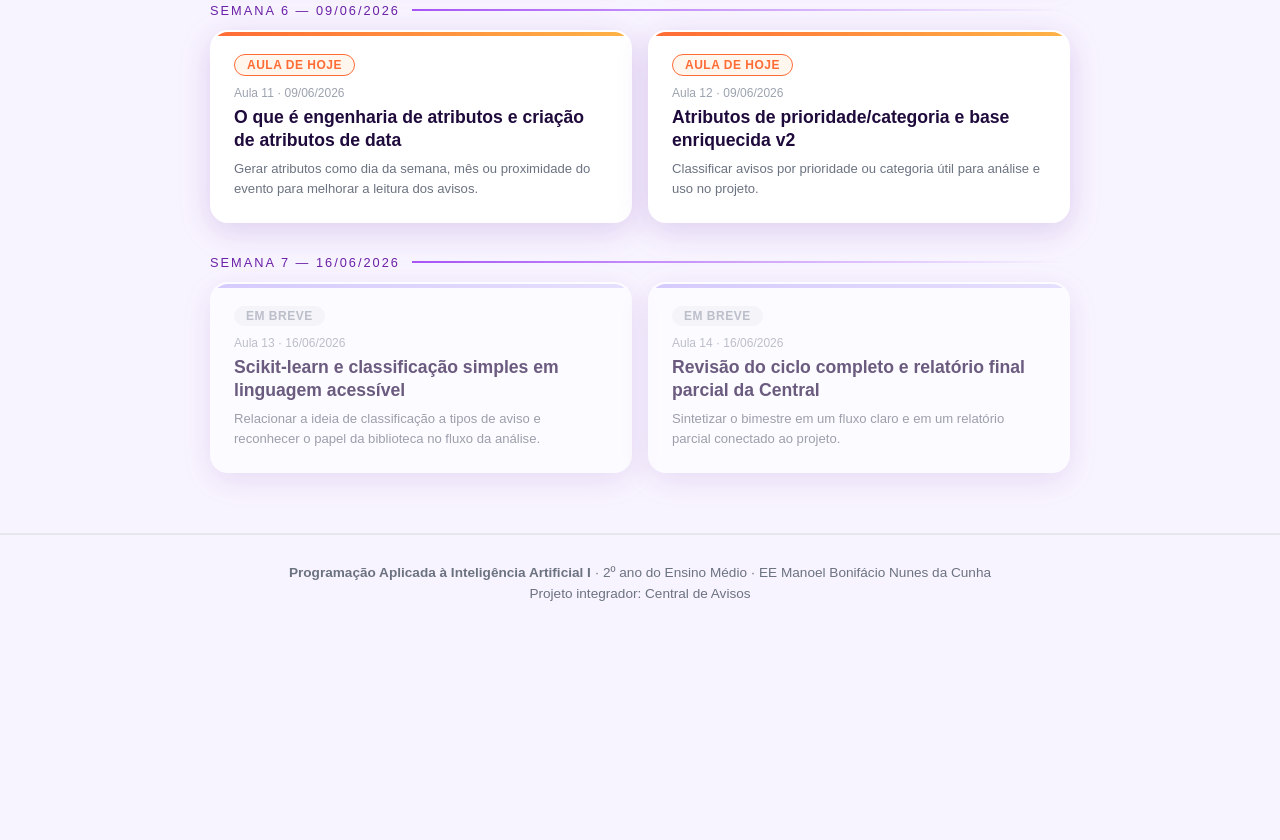
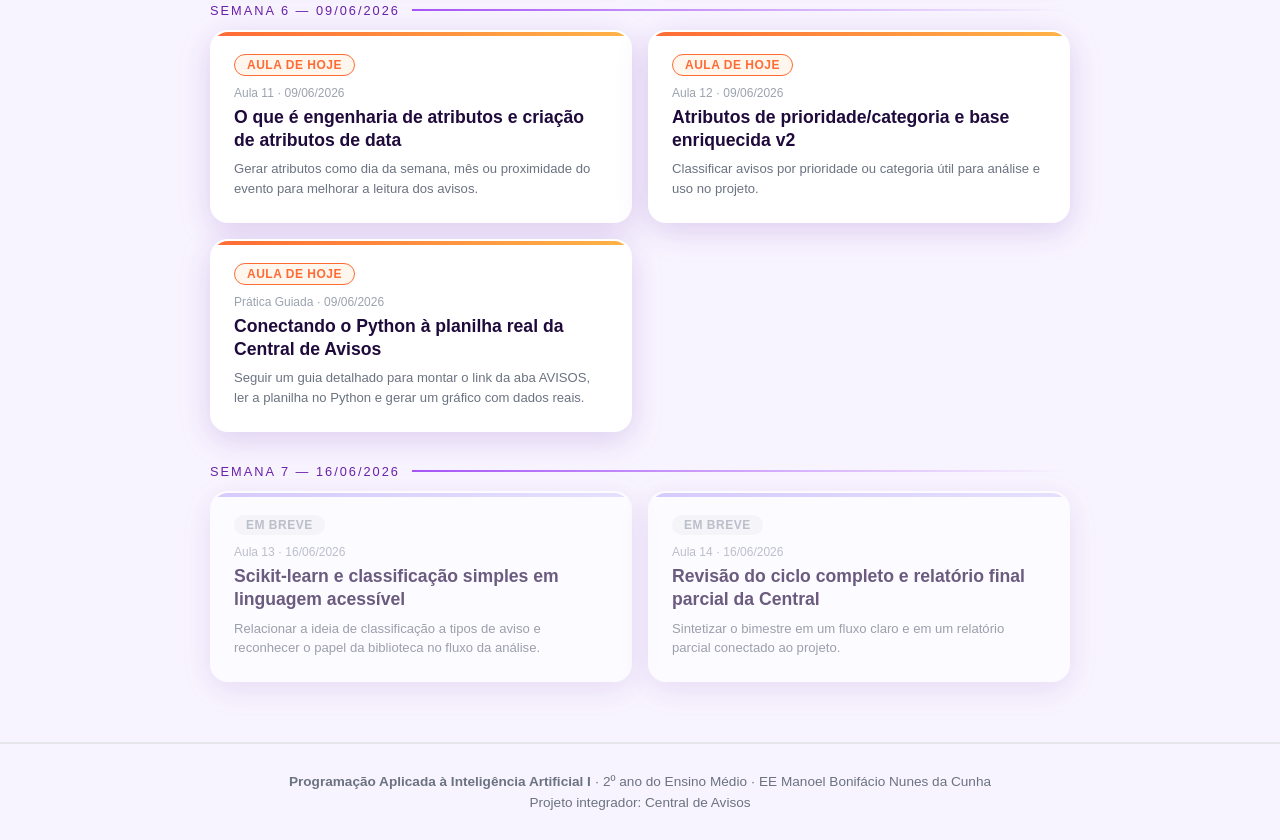
Before and after one commit to ccamado/programacao-aplicada-a-inteligencia-artificial-i, a plain HTML site: page index.html in a window 1280 px wide. Shown: the part 1852-2692 px from the top of the page. Before the commit the page ends 2483 px from the top, so only its background shows below. Drawn offline with Linux system fonts and the light colour scheme.

Commit message:
Adiciona link da prática guiada na Semana 6 do index

```diff
--- a/index.html
+++ b/index.html
@@ -107,6 +107,12 @@
       <div class="aula-num-label">Aula 12 · 09/06/2026</div>
       <h4>Atributos de prioridade/categoria e base enriquecida v2</h4>
       <p>Classificar avisos por prioridade ou categoria útil para análise e uso no projeto.</p>
+    </a>
+    <a href="pratica_guiada_09_06.html" class="aula-card hoje">
+      <div class="status-badge">Aula de Hoje</div>
+      <div class="aula-num-label">Prática Guiada · 09/06/2026</div>
+      <h4>Conectando o Python à planilha real da Central de Avisos</h4>
+      <p>Seguir um guia detalhado para montar o link da aba AVISOS, ler a planilha no Python e gerar um gráfico com dados reais.</p>
     </a></div></div>
 <div class="semana-bloco"><div class="semana-titulo">Semana 7 — 16/06/2026</div><div class="aulas-row">
     <a href="aula_13.html" class="aula-card breve">
```
